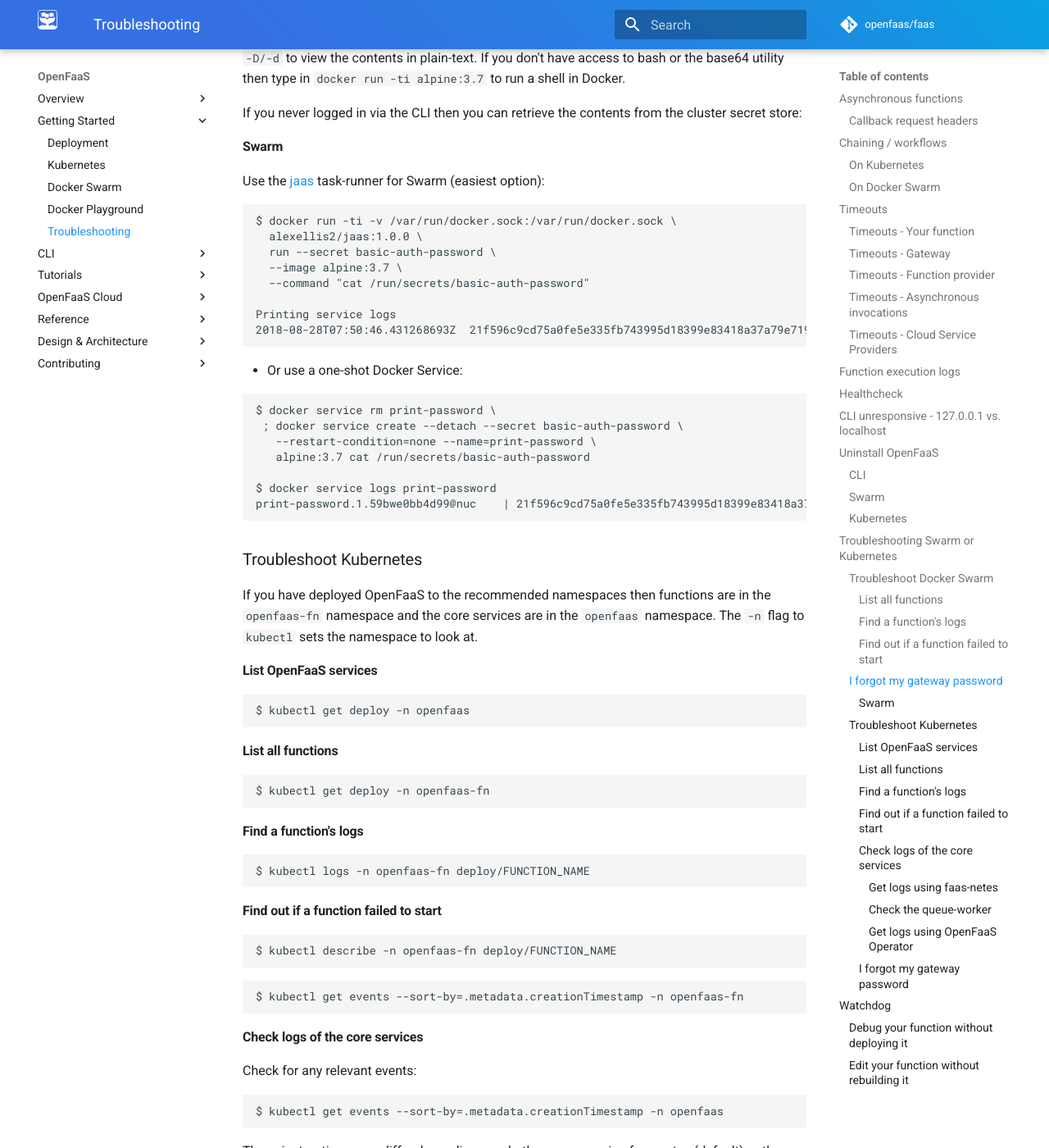
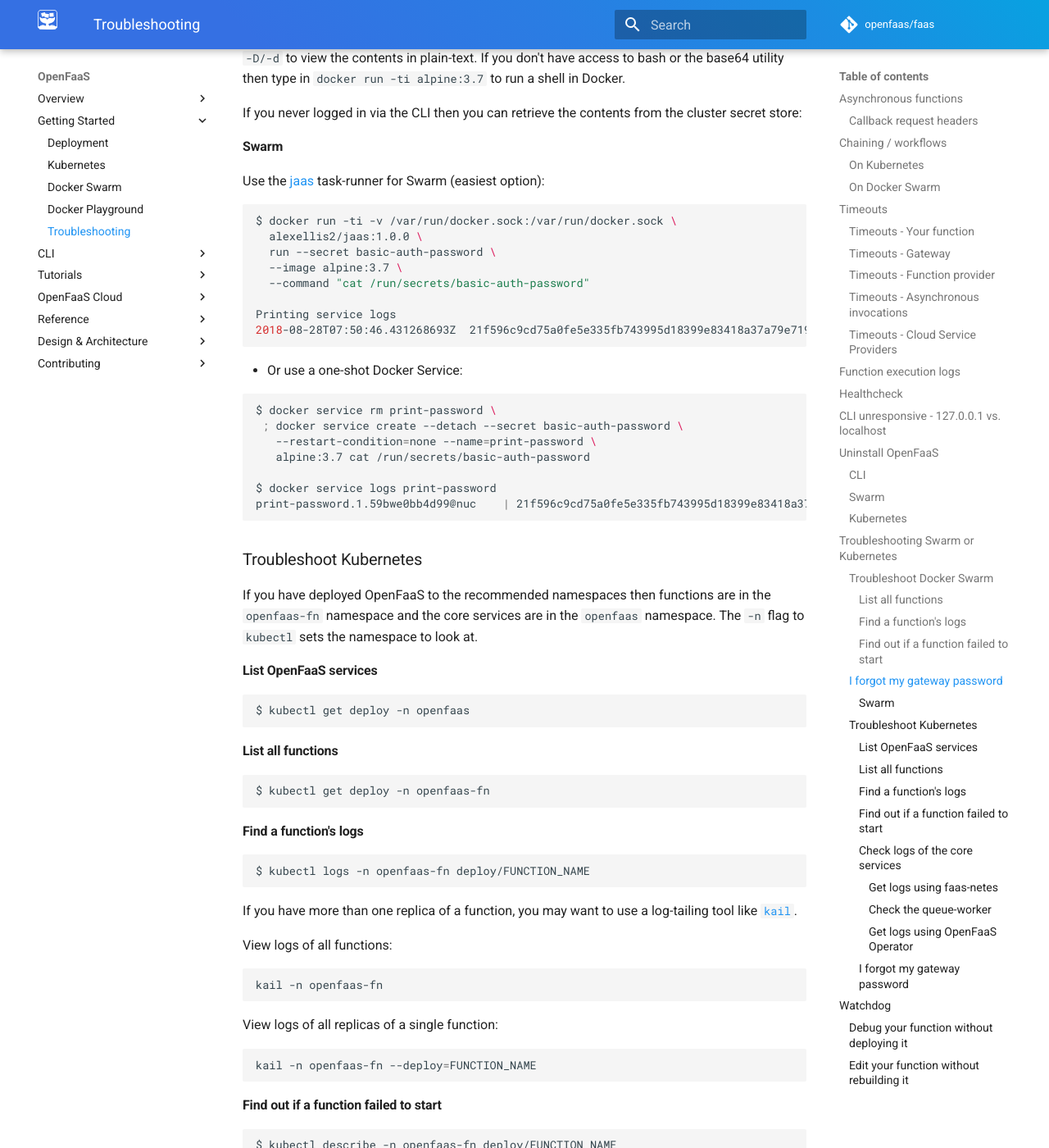
Before and after one commit to openfaas/docs, an MkDocs documentation site: the page built from docs/deployment/troubleshooting.md, in a window 1280 px wide and 1400 px high, scrolled down 7245 px. Shown: the whole window at 82% size. Built offline with MkDocs 1.6.1 and Material for MkDocs 9.7.7, drawn with Linux system fonts in a browser that asks for light colours; comment, search, counter and statistics services are not loaded; some of the changed text lies outside the part shown.

Commit message:
Add boz/kail to function logs guide
Signed-off-by: Alex Ellis <alexellis2@gmail.com>

````diff
--- a/docs/deployment/troubleshooting.md
+++ b/docs/deployment/troubleshooting.md
@@ -244,13 +244,13 @@ If you installed via the `curl/sh` utility script:
 
 Remove any functions you deployed:
 
-```
+```sh
 $ docker service ls --filter="label=function" -q | xargs docker service rm
 ```
 
 Remove the whole stack
 
-```
+```sh
 $ docker stack rm func && \
    docker secret rm basic-auth-user && \
    docker secret rm basic-auth-password
@@ -260,13 +260,13 @@ $ docker stack rm func && \
 
 If deployed via Helm:
 
-```
+```sh
 helm delete --purge openfaas
 ```
 
 If installed via YAML files:
 
-```
+```sh
 kubectl delete namespace openfaas openfaas-fn
 ```
 
@@ -276,7 +276,7 @@ kubectl delete namespace openfaas openfaas-fn
 
 #### List all functions
 
-```
+```sh
 $ docker service ls
 ```
 
@@ -284,13 +284,13 @@ You are looking for 1/1 for the replica count of each service listed.
 
 #### Find a function's logs
 
-```
+```sh
 $ docker service logs --tail 100 FUNCTION
 ```
 
 #### Find out if a function failed to start
 
-```
+```sh
 $ docker service ps --no-trunc=true FUNCTION
 ```
 
@@ -304,7 +304,7 @@ If you never logged in via the CLI then you can retrieve the contents from the c
 
 Use the [jaas](https://github.com/alexellis/jaas) task-runner for Swarm (easiest option):
 
-```
+```sh
 $ docker run -ti -v /var/run/docker.sock:/var/run/docker.sock \
   alexellis2/jaas:1.0.0 \
   run --secret basic-auth-password \
@@ -317,7 +317,7 @@ Printing service logs
 
 * Or use a one-shot Docker Service:
 
-```
+```sh
 $ docker service rm print-password \
  ; docker service create --detach --secret basic-auth-password \
    --restart-condition=none --name=print-password \
@@ -333,20 +333,33 @@ If you have deployed OpenFaaS to the recommended namespaces then functions are i
 
 #### List OpenFaaS services
 
-```
+```sh
 $ kubectl get deploy -n openfaas
 ```
 
 #### List all functions
 
-```
+```sh
 $ kubectl get deploy -n openfaas-fn
 ```
 
 #### Find a function's logs
 
+```sh
+$ kubectl logs -n openfaas-fn deploy/FUNCTION_NAME
 ```
-$ kubectl logs -n openfaas-fn deploy/FUNCTION_NAME
+
+If you have more than one replica of a function, you may want to use a log-tailing tool like [`kail`](https://github.com/boz/kail).
+
+View logs of all functions:
+
+```sh
+kail -n openfaas-fn
+```
+View logs of all replicas of a single function:
+
+```sh
+kail -n openfaas-fn --deploy=FUNCTION_NAME
 ```
 
 #### Find out if a function failed to start
````
